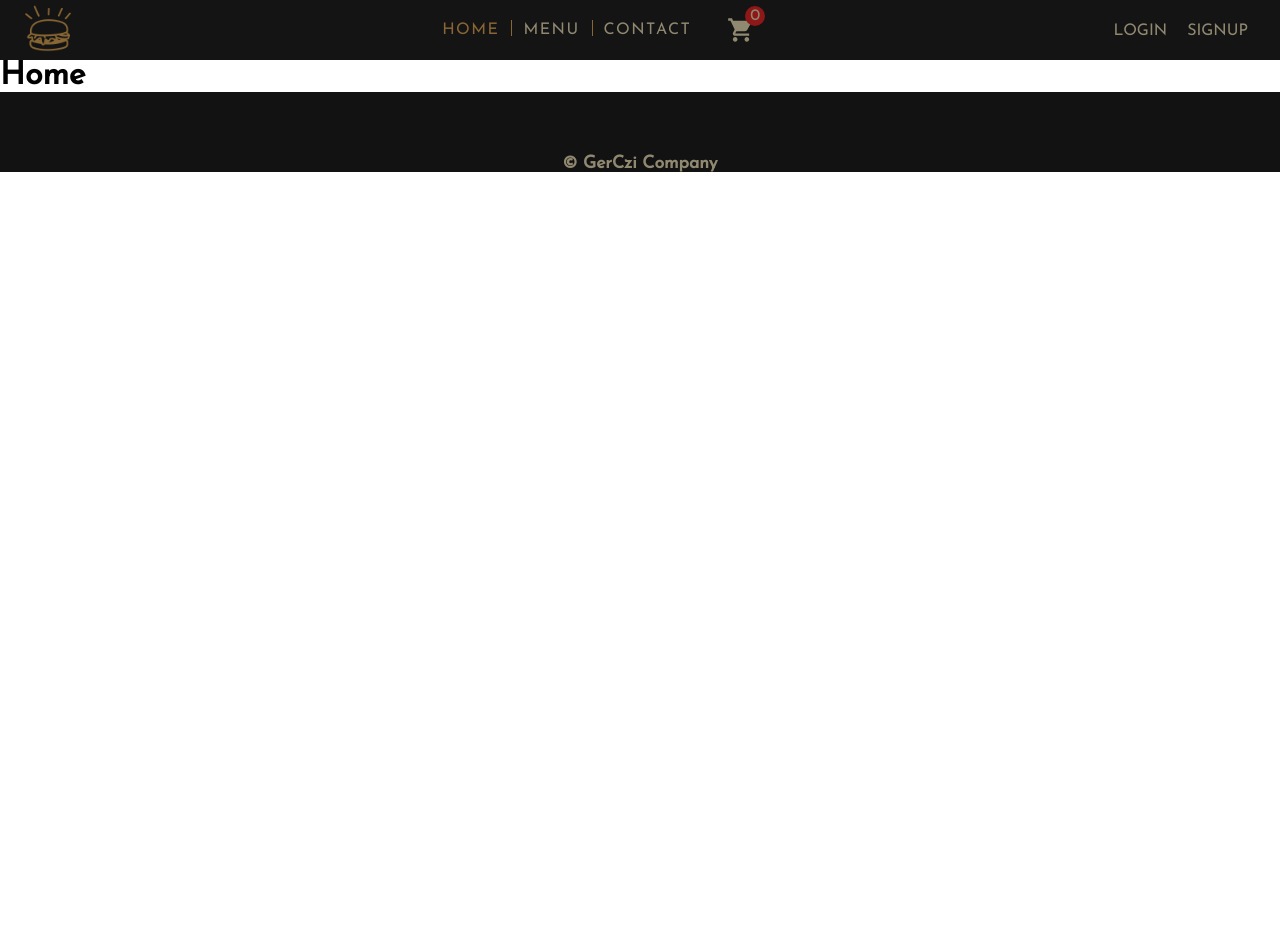
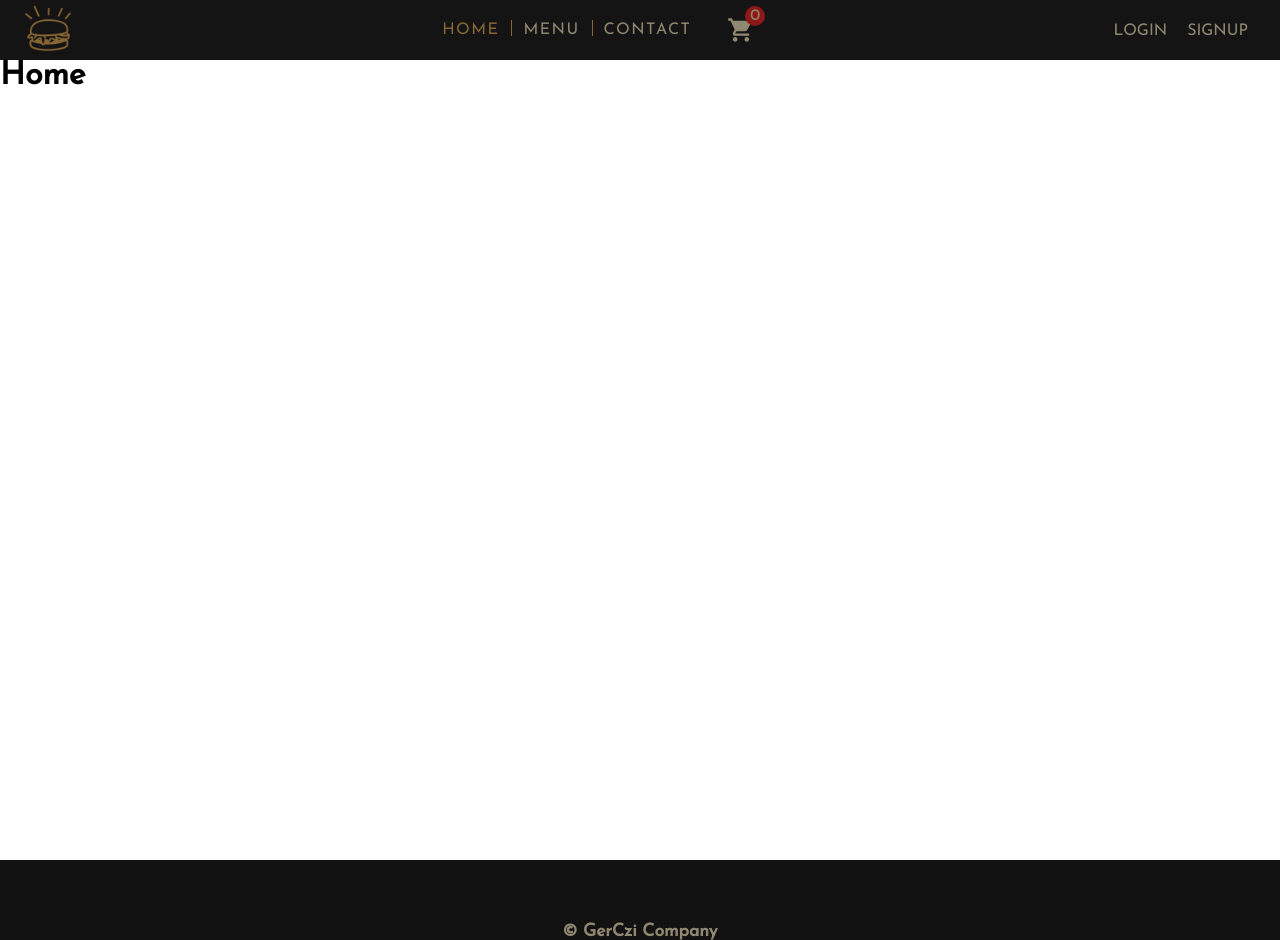
Before and after one commit to AkosCzifra/gerczi-frontend, a React (Create React App) app: page / in a window 1280 px wide. Before the commit the page ends 800 px from the top, so only its background shows below. Built offline with nearby package versions, Linux system fonts and the light colour scheme.

Commit message:
added 100vh

```diff
--- a/src/pages/home/Home.js
+++ b/src/pages/home/Home.js
@@ -1,21 +1,15 @@
-import React, { useEffect } from 'react';
+import React from 'react';
+import styled from 'styled-components';
 
-/* import axios from '../../httpService/axios'; */
-
+const HomeContainer = styled.div`
+  min-height: 100vh;
+`;
 const Home = () => {
-  useEffect(() => {
-    const getTestRequest = async () => {
-      try {
-        /* const response = await axios.get('/'); */
-        /* console.log(response); */
-      } catch (err) {
-        console.log(err);
-      }
-    };
-    getTestRequest();
-  }, []);
-
-  return <h1>Home</h1>;
+  return (
+    <HomeContainer>
+      <h1>Home</h1>
+    </HomeContainer>
+  );
 };
 
 export default Home;
```
